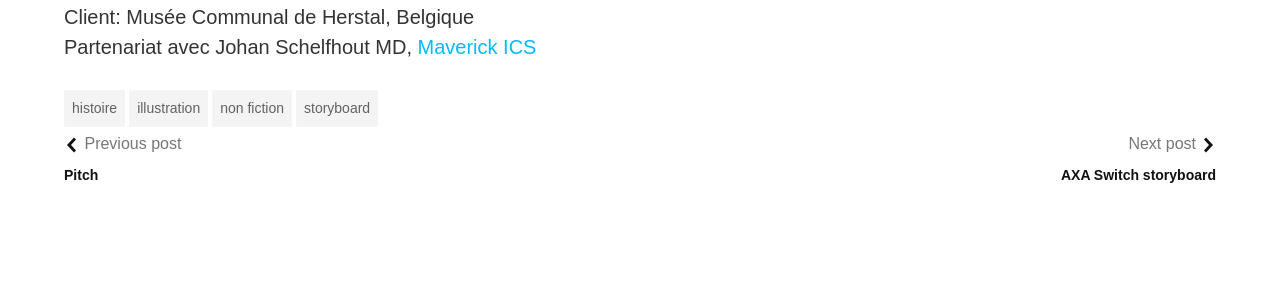
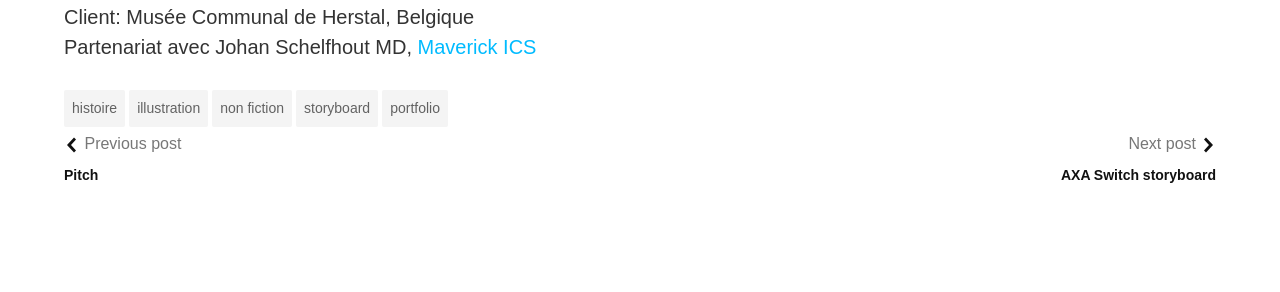
Before and after one commit to YJPL/scenarimages, a Jekyll site: the page built from _posts/2015-07-01-visuels-musee-herstal.md, in a window 1280 px wide and 900 px high, scrolled down 1785 px. Shown: the part 320-612 px from the top of the window. Built offline with Jekyll 4.4.1, drawn with Linux system fonts in a browser that asks for light colours.

Commit message:
Update 2015-07-01-visuels-musee-herstal.md

```diff
--- a/_posts/2015-07-01-visuels-musee-herstal.md
+++ b/_posts/2015-07-01-visuels-musee-herstal.md
@@ -13,6 +13,7 @@ categories:
   - illustration
   - non fiction
   - storyboard
+  - portfolio
 format: gallery
 ---
 
```
